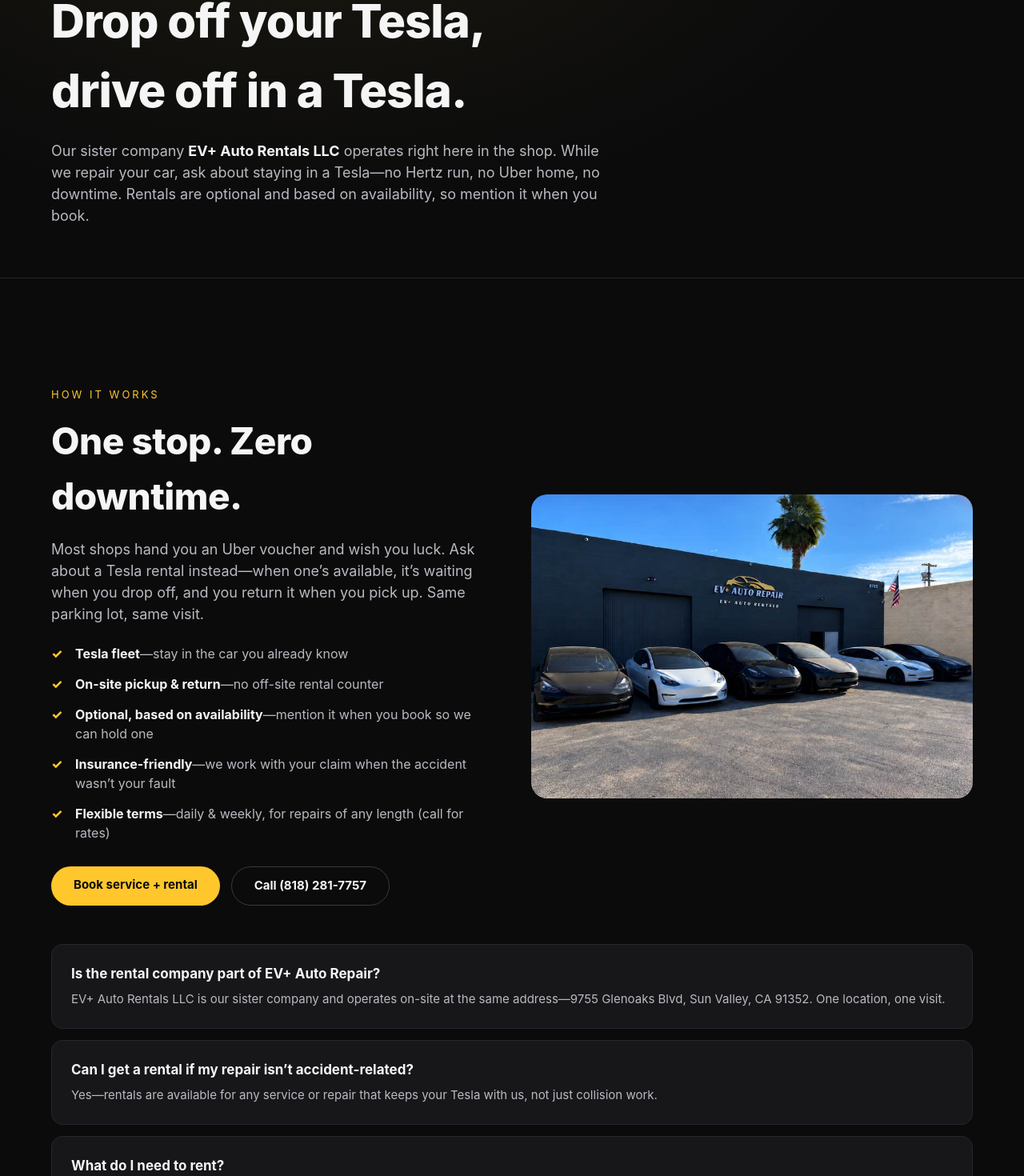
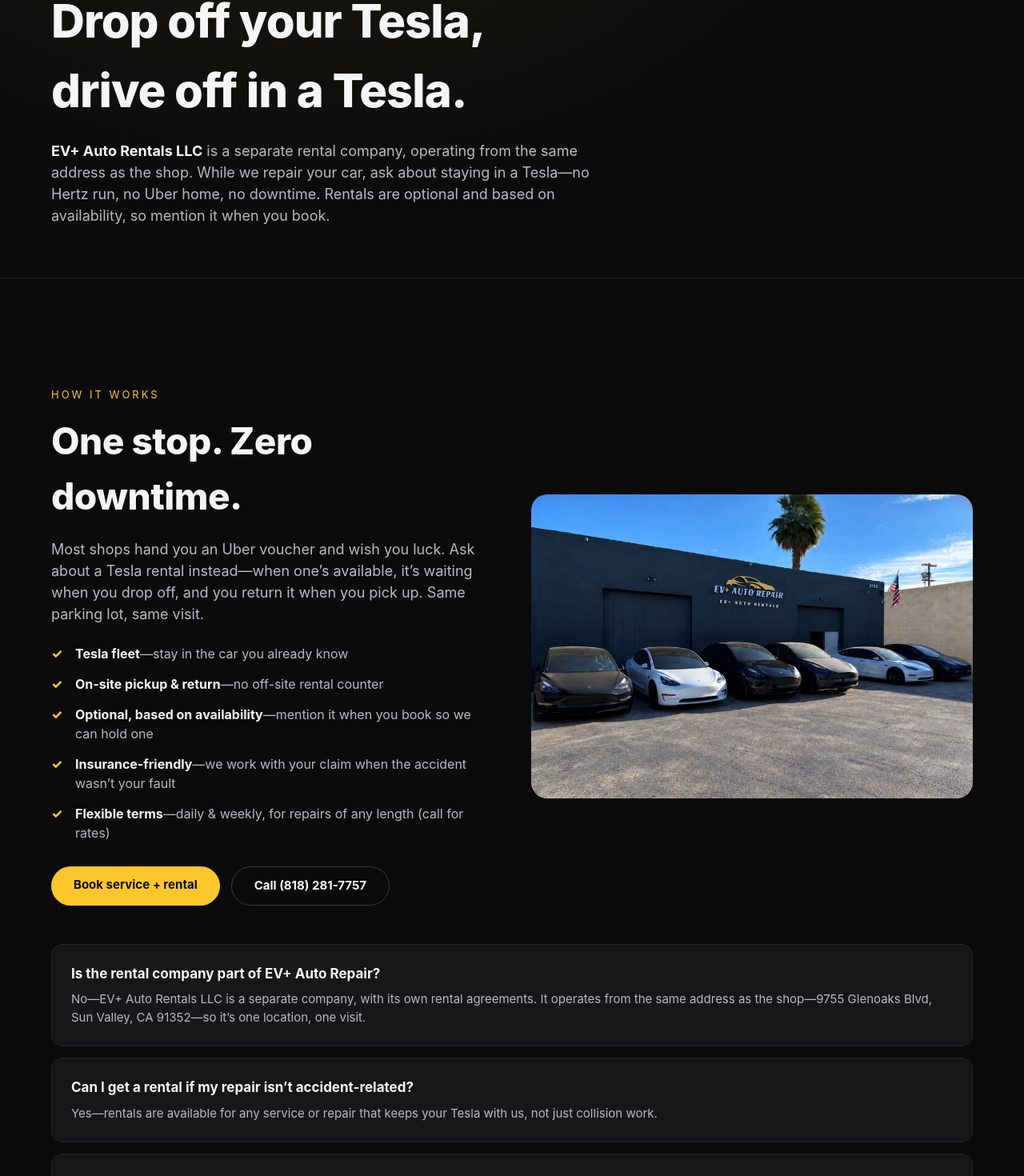
Before and after one commit to EVPlusAutoRepair/EV-plus-auto-repair, a Next.js app: page /rentals in a window 1280 px wide. Shown: the part 211-1681 px from the top of the page at 80% size. Built offline with nearby package versions, Linux system fonts and the light colour scheme.

Commit message:
Copy: rentals are a separate company at the same address (drop 'sister company' sitewide)

```diff
--- a/src/app/api/chat/route.ts
+++ b/src/app/api/chat/route.ts
@@ -11,7 +11,7 @@
 - Labor warranty: 6-12 months on repairs.
 - Free inspections and free estimates. "No our inspections are free. It just allows us and the customer to accurately inspect the issue."
 - Photo updates during repairs.
-- Rentals: sister company EV Plus Auto Rentals LLC, on-site Tesla rentals — $40/day for Model 3/Y when getting service with us; standalone rentals around $109/day for a Model 3. $500 refundable security deposit, 21+, and current full-coverage insurance (limits transferable to the rental) required. Subject to availability.
+- Rentals: EV Plus Auto Rentals LLC (a separate company at the same address as the shop), on-site Tesla rentals — $40/day for Model 3/Y when getting service with us; standalone rentals around $109/day for a Model 3. $500 refundable security deposit, 21+, and current full-coverage insurance (limits transferable to the rental) required. Subject to availability.
 - 50% deposit required to order parts and secure an appointment.
 - Booking: send them to /book on this site, or they can call/text (818) 281-7757.
 
--- a/src/app/collision/collision-repair/page.tsx
+++ b/src/app/collision/collision-repair/page.tsx
@@ -25,7 +25,7 @@
   },
   {
     q: "Can I get a rental car while mine is repaired?",
-    a: "Yes—on-site Tesla rentals through our sister company, right at the shop. Drop off your car, pick up the rental, same trip.",
+    a: "Yes—on-site Tesla rentals through EV+ Auto Rentals LLC, a separate rental company at the same address. Drop off your car, pick up the rental, same trip.",
   },
   {
     q: "Do I have to use the shop my insurance recommends?",
@@ -56,7 +56,7 @@
           <div style={{ marginTop: 56 }}>
             <div className="kicker">How we fix it</div>
             <h2>Factory specification. Photo updates. Rental available.</h2>
-            <p className="lede">From minor bumper damage to major structural repair: we disassemble, assess every panel, order the right parts, and repair to factory specification—panel gaps, fitment, paint, calibration. You get <b style={{ color: "var(--txt)" }}>photo updates throughout the repair</b>, so you always know where your car stands. And while it&rsquo;s with us, you&rsquo;re driving an <b style={{ color: "var(--txt)" }}>on-site Tesla rental</b> from our sister company—no Hertz run, and you won&rsquo;t be stranded.</p>
+            <p className="lede">From minor bumper damage to major structural repair: we disassemble, assess every panel, order the right parts, and repair to factory specification—panel gaps, fitment, paint, calibration. You get <b style={{ color: "var(--txt)" }}>photo updates throughout the repair</b>, so you always know where your car stands. And while it&rsquo;s with us, you&rsquo;re driving an <b style={{ color: "var(--txt)" }}>on-site Tesla rental</b> from EV+ Auto Rentals LLC—no Hertz run, and you won&rsquo;t be stranded.</p>
             <p className="lede" style={{ marginTop: 16 }}>We also <b style={{ color: "var(--txt)" }}>handle your entire insurance claim</b>—the estimate, the adjuster, the supplements—so the paperwork nightmare isn&rsquo;t yours.</p>
           </div>
 
--- a/src/app/page.tsx
+++ b/src/app/page.tsx
@@ -46,7 +46,7 @@
             <div className="rentals-txt">
               <div className="kicker">On-site Tesla rentals</div>
               <h2>Drop off your Tesla,<br />drive off in a Tesla.</h2>
-              <p className="lede" style={{ marginTop: 16 }}>Our sister company <b style={{ color: "var(--txt)" }}>EV+ Auto Rentals LLC</b> operates right here in the shop. While we repair your car, ask about staying in a Tesla—no Hertz run, no Uber home, no downtime. Rentals are optional and based on availability, so mention it when you book.</p>
+              <p className="lede" style={{ marginTop: 16 }}><b style={{ color: "var(--txt)" }}>EV+ Auto Rentals LLC</b> is a separate rental company, operating from the same address as the shop. While we repair your car, ask about staying in a Tesla—no Hertz run, no Uber home, no downtime. Rentals are optional and based on availability, so mention it when you book.</p>
               <div className="hero-ctas" style={{ marginTop: 30 }}><a className="btn" href="/rentals">How rentals work</a></div>
             </div>
             <div className="rentals-img" style={{ backgroundImage: `url('${rentalsTeslas}')` }} />
@@ -61,7 +61,7 @@
           <div className="steps">
             <div className="step"><div className="n">01</div><h4>Call us</h4><p><a href="tel:+18182817757" style={{ color: "var(--acc)" }}>(818) 281-7757</a>. Tell us about the issue or the damage; we schedule your free estimate.</p></div>
             <div className="step"><div className="n">02</div><h4>Drop off</h4><p>Bring your Tesla to <a href="https://maps.google.com/?q=9755+Glenoaks+Blvd,+Sun+Valley,+CA+91352" target="_blank" rel="noopener noreferrer" style={{ color: "var(--acc)" }}>9755 Glenoaks Blvd, Sun Valley, CA 91352</a>.</p></div>
-            <div className="step"><div className="n">03</div><h4>Rental car</h4><p>Ask about an on-site Tesla rental from our sister company—subject to availability.</p></div>
+            <div className="step"><div className="n">03</div><h4>Rental car</h4><p>Ask about an on-site Tesla rental from EV+ Auto Rentals LLC—subject to availability.</p></div>
             <div className="step"><div className="n">04</div><h4>Repairs &amp; updates</h4><p>We fix it and keep you updated with photos along the way.</p></div>
             <div className="step"><div className="n">05</div><h4>Pickup</h4><p>Back on the road, backed by our 6-12 months labor warranty.</p></div>
           </div>
--- a/src/app/rentals/page.tsx
+++ b/src/app/rentals/page.tsx
@@ -17,7 +17,7 @@
         <div className="wrap">
           <div className="kicker">On-site Tesla rentals</div>
           <h1>Drop off your Tesla, drive off in a Tesla.</h1>
-          <p className="lede">Our sister company <b style={{ color: "var(--txt)" }}>EV+ Auto Rentals LLC</b> operates right here in the shop. While we repair your car, ask about staying in a Tesla—no Hertz run, no Uber home, no downtime. Rentals are optional and based on availability, so mention it when you book.</p>
+          <p className="lede"><b style={{ color: "var(--txt)" }}>EV+ Auto Rentals LLC</b> is a separate rental company, operating from the same address as the shop. While we repair your car, ask about staying in a Tesla—no Hertz run, no Uber home, no downtime. Rentals are optional and based on availability, so mention it when you book.</p>
         </div>
       </div>
 
@@ -46,7 +46,7 @@
           <div className="faq">
             <div className="faq-item">
               <h4>Is the rental company part of EV+ Auto Repair?</h4>
-              <p>EV+ Auto Rentals LLC is our sister company and operates on-site at the same address—9755 Glenoaks Blvd, Sun Valley, CA 91352. One location, one visit.</p>
+              <p>No—EV+ Auto Rentals LLC is a separate company, with its own rental agreements. It operates from the same address as the shop—9755 Glenoaks Blvd, Sun Valley, CA 91352—so it&rsquo;s one location, one visit.</p>
             </div>
             <div className="faq-item">
               <h4>Can I get a rental if my repair isn&rsquo;t accident-related?</h4>
```
